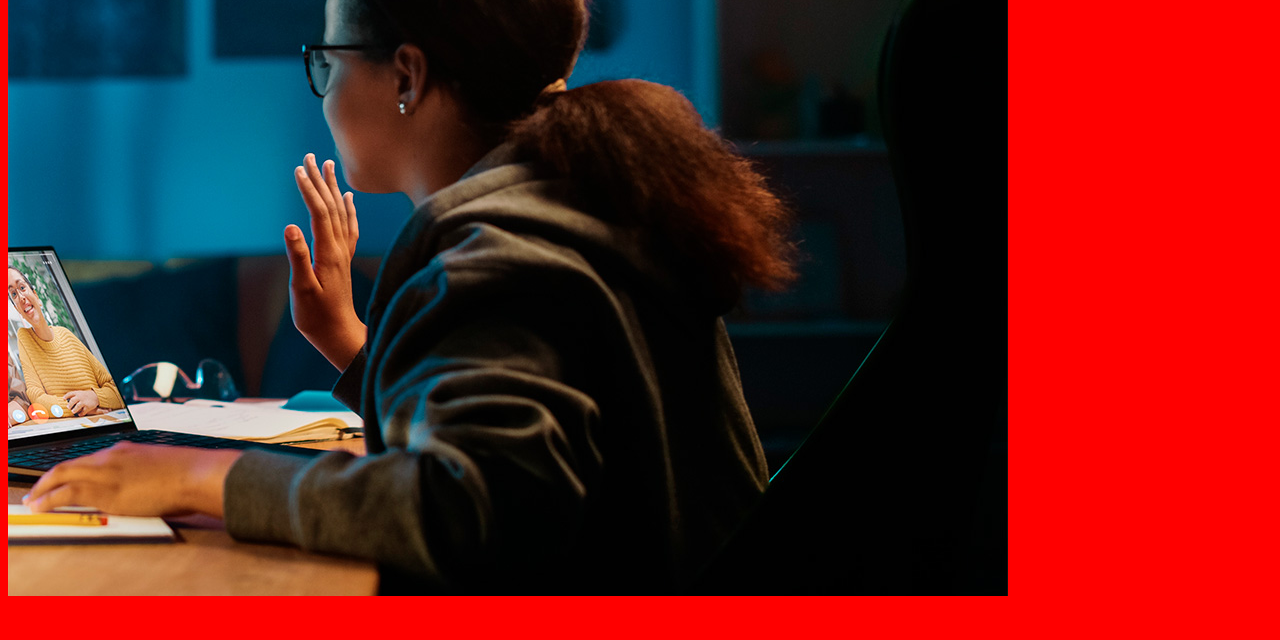
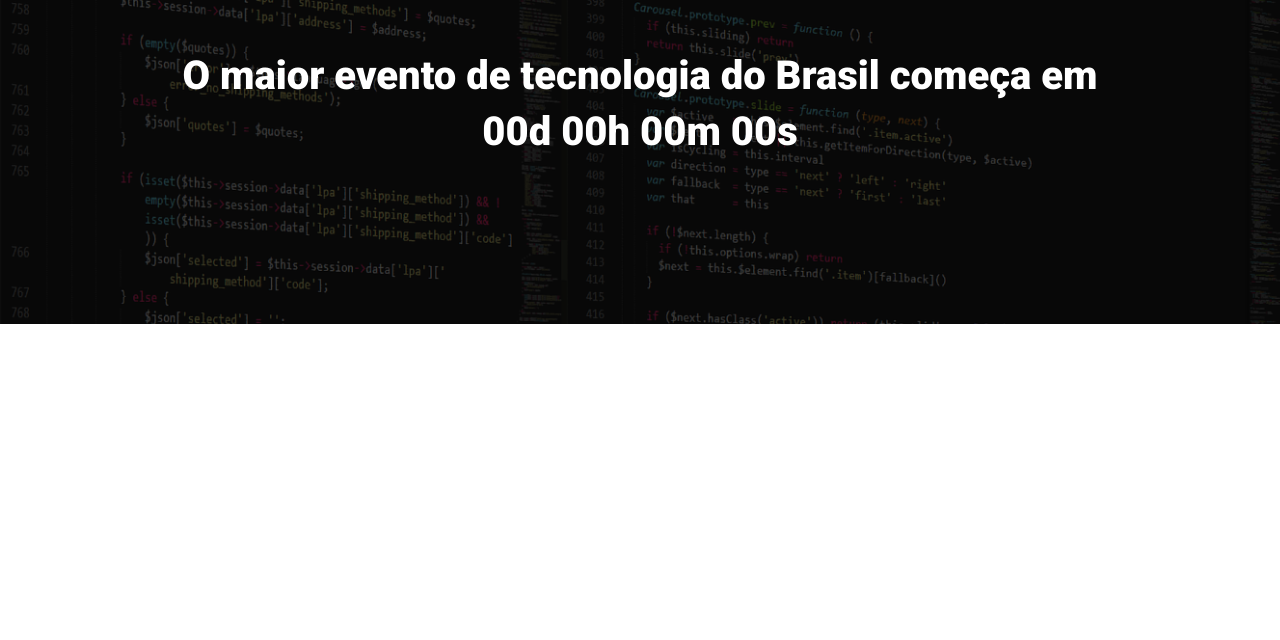
Before and after one commit to jeancasimiro/tech_talks, a website built with Parcel: page src/index.html in a window 1280 px wide. Shown: the part 160-800 px from the top of the page. Built offline with nearby package versions, Linux system fonts and the light colour scheme.

Commit message:
criando o hero

```diff
--- a/src/index.html
+++ b/src/index.html
@@ -4,11 +4,24 @@
     <meta charset="UTF-8">
     <meta http-equiv="X-UA-Compatible" content="IE=edge">
     <meta name="viewport" content="width=device-width, initial-scale=1.0">
+    <link rel="preconnect" href="https://fonts.googleapis.com">
+    <link rel="preconnect" href="https://fonts.gstatic.com" crossorigin>
+    <link href="https://fonts.googleapis.com/css2?family=Roboto:wght@400;700;900&display=swap" rel="stylesheet">
+    <link href="https://fonts.googleapis.com/css2?family=Roboto:wght@400;700&display=swap" rel="stylesheet">
+    <link href="https://fonts.googleapis.com/css2?family=Roboto:wght@400;700;900&display=swap" rel="stylesheet">
     <link rel="stylesheet" href="./styles/main.scss">
-    <title>landing</title>
+    <title>Tech Talks</title>
 </head>
 <body>
-    <img src="./images/backend.png" alt="">
+    <header class="hero">
+        <div class="container">
+            <img class="hero__logo" src="./images/ebac_logo.svg" alt="EBAC">
+            <p class="hero__text">
+                O maior evento de tecnologia do Brasil começa em 00d 00h 00m 00s
+            </p>
+        </div>
+    </header>
+
     <script src="./scripts/main.js"></script>
 </body>
 </html>
--- /dev/null
+++ b/src/styles/_hero.scss
@@ -0,0 +1,48 @@
+.hero {
+    padding-top: 64px;
+    padding-bottom: 100px;
+    background-image: url(../images/fundo.png);
+    background-repeat: no-repeat;
+    background-size: cover;
+    position: relative;
+
+    &::before {
+        position: absolute;
+        top: 0;
+        left: 0;
+        width: 100%;
+        height: 100%;
+        background-color: #000;
+        content: '';
+        opacity: .7;
+    }
+
+    &__text {
+        margin-top: 64px;
+        margin-bottom: 64px;
+        font-size: 40px;
+        line-height: 56px;
+        font-weight: 800;
+        text-align: center;
+    }
+
+    &__logo {
+        margin: 0 auto;
+        height: 80px;
+        display: block;
+    }
+
+    @media (max-width: 640px) {
+        padding: 40px 0;
+
+        &__logo {
+            height: 40px;
+        }
+
+        &__text {
+            font-size: 22px;
+            line-height: 24px;
+            margin: 24px 0;
+        }
+    }
+}
--- a/src/styles/main.scss
+++ b/src/styles/main.scss
@@ -1,3 +1,24 @@
-body {
-    background: red;
+@use 'hero';
+
+* {
+    margin: 0;
+    padding: 0;
+    box-sizing: border-box;
+    font-family: Roboto, sans-serif;
+    color: #fff;
 }
+
+.container {
+    max-width: 960px;
+    width: 100%;
+    margin: 0 auto;
+    position: relative;
+
+    @media (max-width: 640px) {
+        max-width: 80%;
+    }
+
+    @media (max-width: 1024px) {
+        max-width: 90%;
+    }
+}
```
